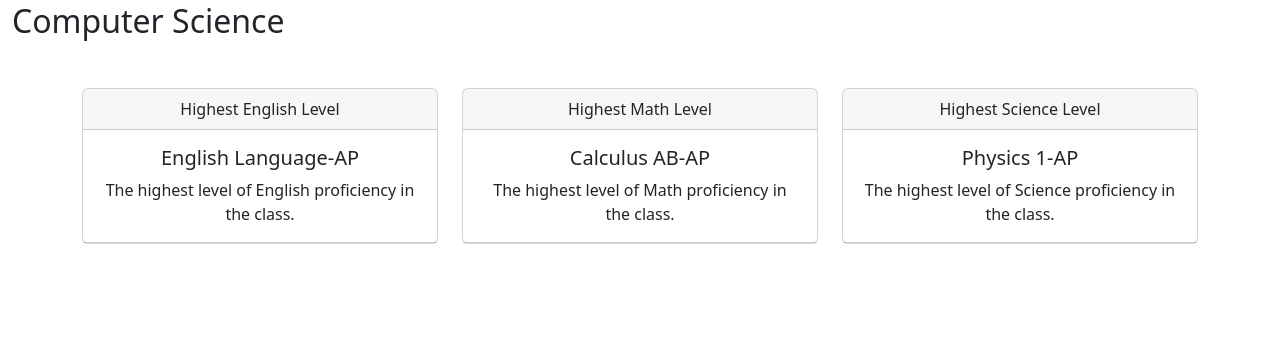
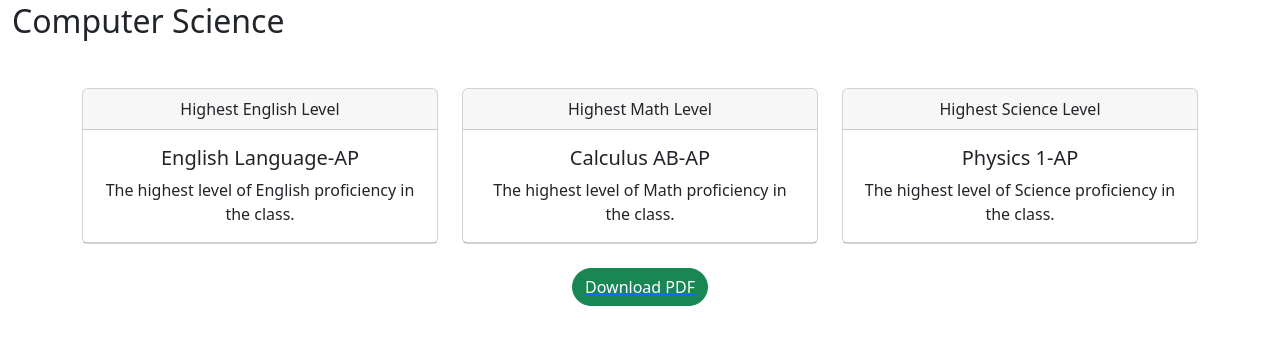
Before and after one commit to Edwin-niwd3/Internship-Project, a Flask app: template website/templates/majors.html in a window 1280 px wide. Shown: the part 54-399 px from the top of the page. Run offline with Flask 3, Linux system fonts and the light colour scheme; the template is opened without the code that fills it: values that come from a table or form of the project are taken from there, others are empty.

Commit message:
Added in download button, to allow users to download results

```diff
--- a/website/templates/majors.html
+++ b/website/templates/majors.html
@@ -62,4 +62,13 @@
     </div>
   </div>
 </div>
+<a href="{{ url_for('views.download_pdf',
+major=major.Major_Name,
+**{'math_prerequisites': math_prerequisites,
+   'science_prerequisites': science_prerequisites,
+   'english_prerequisites': english_prerequisites}) }}">
+    <div class="col-12 my-4 d-flex justify-content-center">
+        <button class="btn btn-success rounded-pill" type="submit">Download PDF</button>
+    </div>
+</a>
 {% endblock %}
```
